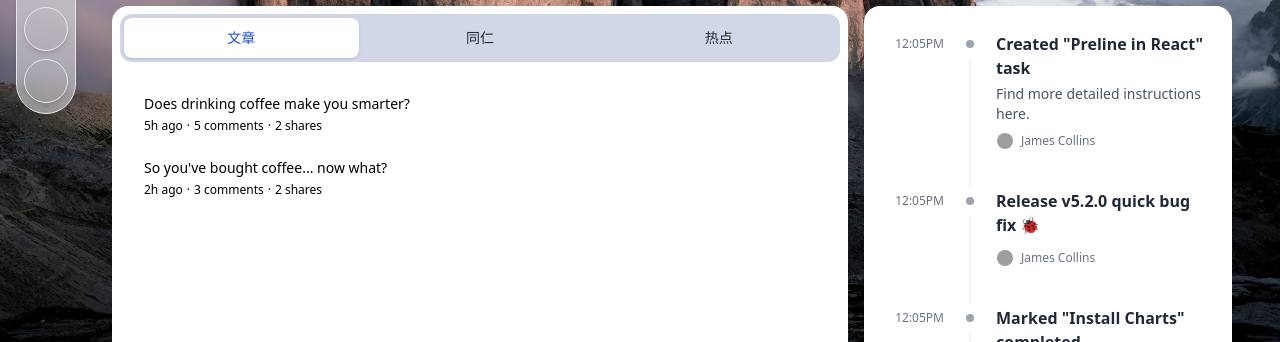
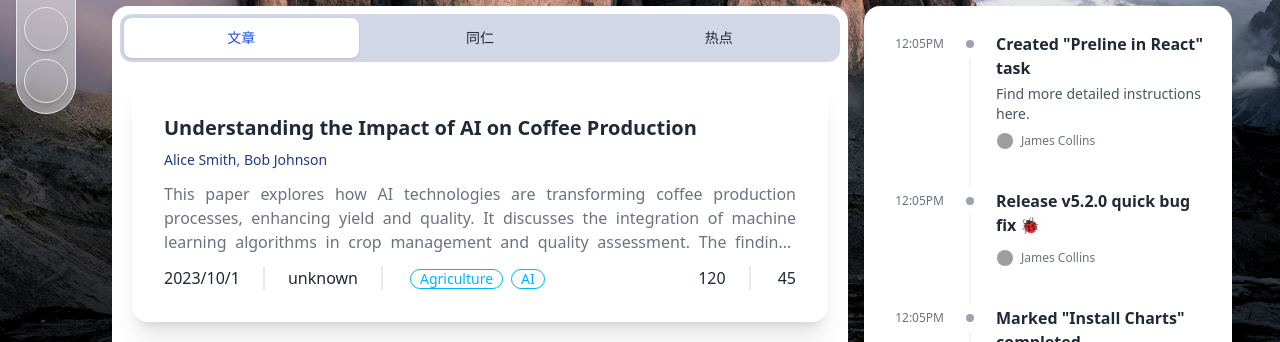
Before and after one commit to xiaorenwu234/knowfc_frontend, a Vue app: page / in a window 1280 px wide. Shown: the part 458-800 px from the top of the page. Built offline with nearby package versions, Linux system fonts and the light colour scheme; grey boxes are pictures that could not be loaded; a web font is replaced by a local one.

Commit message:
add work card & toast

```diff
--- a/package.json
+++ b/package.json
@@ -19,14 +19,14 @@
     "@headlessui/vue": "^1.7.19",
     "axios": "^1.10.0",
     "d3": "^7.9.0",
-    "element-plus": "^2.10.2",
     "heroicons": "^2.2.0",
     "iconify": "^1.4.0",
     "jquery": "^3.7.1",
     "pinia": "^3.0.1",
     "tailwindcss": "3.4.17",
     "vue": "^3.5.13",
-    "vue-router": "^4.5.0"
+    "vue-router": "^4.5.0",
+    "vue3-toastify": "^0.2.8"
   },
   "devDependencies": {
     "@iconify/json": "^2.2.351",
--- a/src/components/RecommendationWindow.vue
+++ b/src/components/RecommendationWindow.vue
@@ -27,39 +27,14 @@
           v-for="(posts, idx) in Object.values(categories)"
           :key="idx"
           :class="[
-            'rounded-xl bg-white p-3',
+            'rounded-xl bg-white p-3 flex flex-col gap-4',
             'ring-white/60 ring-offset-2 ring-offset-blue-400 focus:outline-none focus:ring-2',
           ]"
         >
-          <ul>
-            <li
-              v-for="post in posts"
-              :key="post.id"
-              class="relative rounded-md p-3 text-black hover:bg-gray-100"
-            >
-              <h3 class="text-sm font-medium leading-5">
-                {{ post.title }}
-              </h3>
+        <template v-if="idx === 0">
+          <WorkCard v-for="(work, i) in posts" :work="work" :key="i"/>
+        </template>
 
-              <ul
-                class="mt-1 flex space-x-1 text-xs font-normal leading-4"
-              >
-                <li>{{ post.date }}</li>
-                <li>&middot;</li>
-                <li>{{ post.commentCount }} comments</li>
-                <li>&middot;</li>
-                <li>{{ post.shareCount }} shares</li>
-              </ul>
-
-              <a
-                href="#"
-                :class="[
-                  'absolute inset-0 rounded-md',
-                  'ring-blue-400 focus:z-10 focus:outline-none focus:ring-2',
-                ]"
-              />
-            </li>
-          </ul>
         </TabPanel>
       </TabPanels>
     </TabGroup>
@@ -69,24 +44,40 @@
 <script setup lang="ts">
 import { ref } from 'vue'
 import { TabGroup, TabList, Tab, TabPanels, TabPanel } from '@headlessui/vue'
+import WorkCard from './WorkCard.vue';
+import type { Work } from '@/js/Work';
+
+const works: Work[] = [
+  {
+    id: '1',
+    title: 'Understanding the Impact of AI on Coffee Production',
+    authors: ['Alice Smith', 'Bob Johnson'],
+    fields: ['Agriculture', 'AI'],
+    keywords: ['AI', 'Coffee', 'Agriculture'],
+    abstract: 'This paper explores how AI technologies are transforming coffee production processes, enhancing yield and quality. It discusses the integration of machine learning algorithms in crop management and quality assessment. The findings suggest significant improvements in efficiency and sustainability. The study highlights the potential of AI to revolutionize traditional agricultural practices, particularly in the coffee industry.',
+    date: new Date('2023-10-01'),
+    type: 'arxiv',
+    source: 'unknown',
+    likes: 120,
+    comments: 45,
+  },
+  {
+    id: '2',
+    title: 'AI in Coffee Quality Assessment',
+    authors: ['Charlie Brown', 'Diana Prince'],
+    fields: ['Food Science', 'AI', 'Quality Control', 'Machine Learning', 'Sensory Analysis'],
+    keywords: ['AI', 'Coffee Quality', 'Food Science'],
+    abstract: 'This study investigates the use of AI in assessing coffee quality, focusing on sensory analysis and machine learning techniques. It highlights how AI can predict flavor profiles and optimize roasting parameters, leading to better quality control in coffee production. The results indicate a promising future for AI applications in the coffee industry.',
+    date: new Date('2023-09-15'),
+    type: 'arxiv',
+    source: 'unknown',
+    likes: 95,
+    comments: 30,
+  },
+];
 
 const categories = ref({
-  文章: [
-    {
-      id: 1,
-      title: 'Does drinking coffee make you smarter?',
-      date: '5h ago',
-      commentCount: 5,
-      shareCount: 2,
-    },
-    {
-      id: 2,
-      title: "So you've bought coffee... now what?",
-      date: '2h ago',
-      commentCount: 3,
-      shareCount: 2,
-    },
-  ],
+  文章: works,
   同仁: [
     {
       id: 1,
@@ -120,4 +111,5 @@ const categories = ref({
     },
   ],
 })
+
 </script>
--- /dev/null
+++ b/src/components/WorkCard.vue
@@ -0,0 +1,92 @@
+<template>
+  <div class="card shadow-xl">
+    <div class="card-body">
+      <h2 class="text-xl font-bold hover:underline cursor-pointer">{{ work.title }}</h2>
+      <!-- display authors in <a> with comma separated -->
+      <p class="text-sm text-gray-600">
+        <span v-for="(author, index) in work.authors" :key="index">
+          <a :href="`/author/${author}`" class="text-blue-900 hover:underline">{{ author }}</a>
+          <span v-if="index < work.authors.length - 1">, </span>
+        </span>
+      </p>
+      <div class="text-gray-500 my-1 text-justify line-clamp-3">
+        {{ work.abstract }}
+      </div>
+
+      <div class="flex">
+        <!-- work.date 显示为 2023-10-01 的格式 -->
+        <div>
+          {{ new Intl.DateTimeFormat('zh-CN').format(work.date) }}
+        </div>
+        <div class="divider divider-horizontal"></div>
+        <div>
+          {{ work.source }}
+        </div>
+        <div class="divider divider-horizontal"></div>
+        <div class="overflow-scroll flex-nowrap">
+          <div class="badge badge-outline badge-info mx-1" v-for="(f, i) in work.fields" :key="i">
+            {{ f }}
+          </div>
+        </div>
+        <!-- <div class="divider divider-horizontal"></div> -->
+        <!-- <div>
+          关键词
+          <div
+            class="badge badge-outline badge-success mx-1"
+            v-for="(k, i) in work.keywords"
+            :key="i"
+          >
+            {{ k }}
+          </div>
+        </div> -->
+        <div class="flex items-center gap-1 ml-auto">
+          <i class="icon-[mdi--thumb-up]"></i>
+          {{ work.likes || 0 }}
+        </div>
+        <div class="divider divider-horizontal"></div>
+        <div class="flex items-center gap-1">
+          <i class="icon-[mdi--comment]"></i>
+          {{ work.comments || 0 }}
+        </div>
+      </div>
+    </div>
+  </div>
+</template>
+
+<script setup lang="ts">
+import type { Work } from '@/js/Work'
+
+const { work } = defineProps<{ work: Work }>()
+</script>
+
+<style scoped>
+.badge-soft {
+  color: var(--badge-color, var(--color-base-content));
+  background-color: color-mix(
+    in oklab,
+    var(--badge-color, var(--color-base-content)) 8%,
+    var(--color-base-100)
+  );
+  border-color: color-mix(
+    in oklab,
+    var(--badge-color, var(--color-base-content)) 10%,
+    var(--color-base-100)
+  );
+  background-image: none;
+}
+
+@supports (color: color-mix(in lab, red, red)) {
+  .badge-soft {
+    background-color: color-mix(
+      in oklab,
+      var(--badge-color, var(--color-base-content)) 8%,
+      var(--color-base-100)
+    );
+    border-color: color-mix(
+      in oklab,
+      var(--badge-color, var(--color-base-content)) 10%,
+      var(--color-base-100)
+    );
+  }
+}
+</style>
--- /dev/null
+++ b/src/js/Work.ts
@@ -0,0 +1,13 @@
+export interface Work {
+  id: string;
+  title: string;
+  authors: string[];
+  fields: string[];
+  keywords: string[];
+  abstract: string;
+  date: Date;
+  type: 'arxiv';
+  source: string;
+  likes: number;
+  comments: number;
+}
--- /dev/null
+++ b/src/js/toast.ts
@@ -0,0 +1,6 @@
+import { toast } from "vue3-toastify";
+
+export const success = (message: string) => toast.success(message);
+export const info = (message: string) => toast.info(message);
+export const warn = (message: string) => toast.warn(message);
+export const error = (message: string) => toast.error(message);
--- a/src/main.ts
+++ b/src/main.ts
@@ -1,7 +1,7 @@
 import { createApp } from 'vue'
 import { createPinia } from 'pinia'
-import ElementPlus from 'element-plus'
-import 'element-plus/dist/index.css'
+import Vue3Toasity, { toast } from 'vue3-toastify'
+import 'vue3-toastify/dist/index.css'
 import './style.css'
 
 import App from './App.vue'
@@ -11,6 +11,16 @@ const app = createApp(App)
 
 app.use(createPinia())
 app.use(router)
-app.use(ElementPlus)
+app.use(Vue3Toasity, {
+  autoClose: 2000,
+  closeButton: false,
+  hideProgressBar: true,
+  position: toast.POSITION.TOP_CENTER,
+  theme: toast.THEME.COLORED,
+  toastStyle: {
+    borderRadius: '12px',
+    minHeight: '36px',
+  },
+})
 
 app.mount('#app')
```
Also changed, not shown: 1 other file (tests, documents, lock files or other folders).
